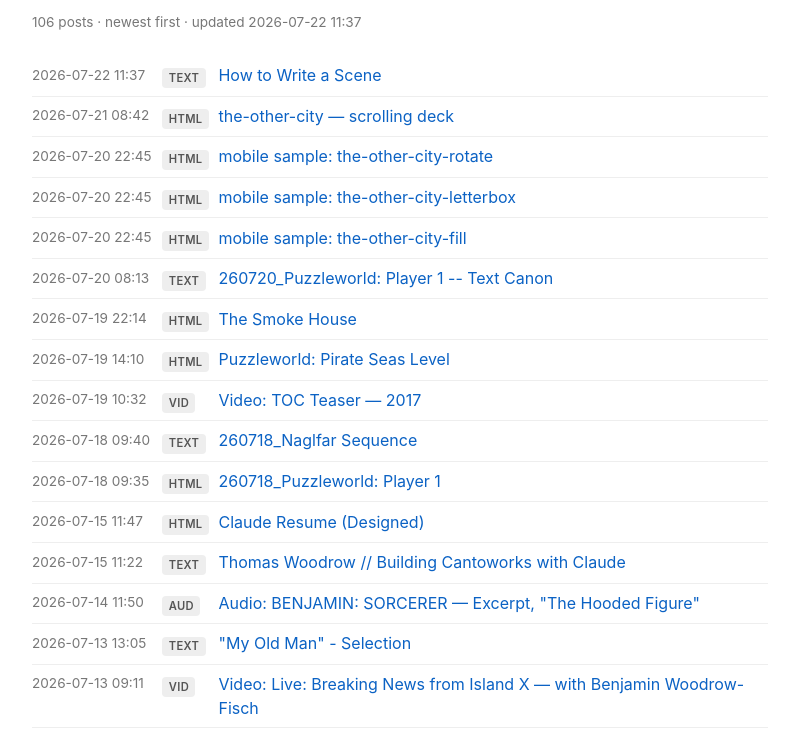
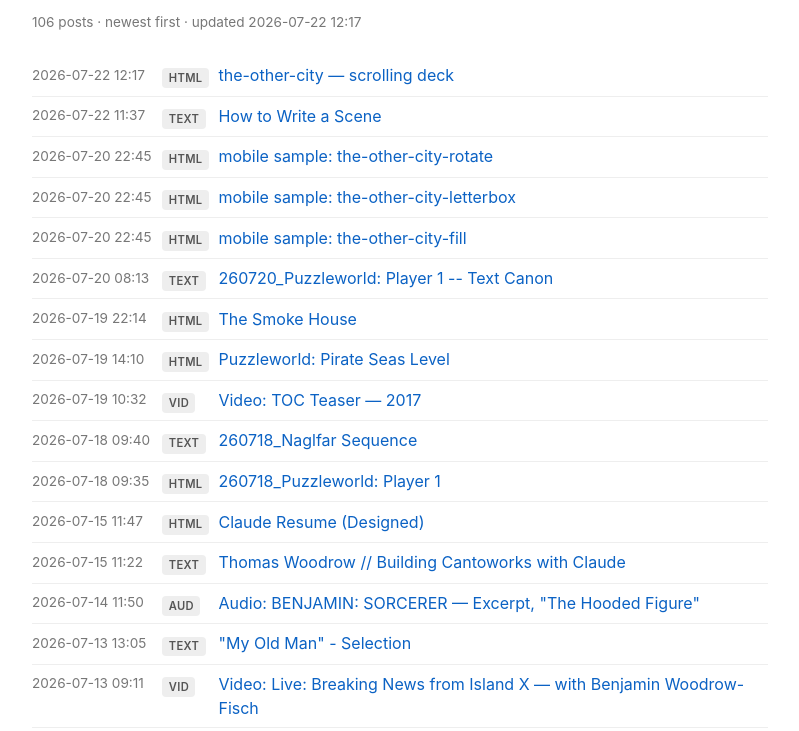
Before and after one commit to mumblequatch/postings, a plain HTML site: page index.html in a window 1280 px wide. Shown: the part 69-800 px from the top of the page, without its empty margins (240-1039 px from the left). Drawn offline with Linux system fonts and the light colour scheme.

Commit message:
Update postings

```diff
--- a/index.html
+++ b/index.html
@@ -26,9 +26,9 @@
   }
 </style></head><body>
 <h1>Postings</h1>
-<p class="sub">106 posts &middot; newest first &middot; updated 2026-07-22 11:37</p>
-<table><tr><td class="d">2026-07-22 11:37</td><td class="ty"><span class="badge">TEXT</span></td><td><a href="https://mumblequatch.github.io/how-to-write-a-scene/">How to Write a Scene</a></td></tr>
-<tr><td class="d">2026-07-21 08:42</td><td class="ty"><span class="badge">HTML</span></td><td><a href="https://artifacts.thomaswoodrow.com/the-other-city/">the-other-city — scrolling deck</a></td></tr>
+<p class="sub">106 posts &middot; newest first &middot; updated 2026-07-22 12:17</p>
+<table><tr><td class="d">2026-07-22 12:17</td><td class="ty"><span class="badge">HTML</span></td><td><a href="https://artifacts.thomaswoodrow.com/the-other-city/">the-other-city — scrolling deck</a></td></tr>
+<tr><td class="d">2026-07-22 11:37</td><td class="ty"><span class="badge">TEXT</span></td><td><a href="https://mumblequatch.github.io/how-to-write-a-scene/">How to Write a Scene</a></td></tr>
 <tr><td class="d">2026-07-20 22:45</td><td class="ty"><span class="badge">HTML</span></td><td><a href="https://artifacts.thomaswoodrow.com/the-other-city-rotate/">mobile sample: the-other-city-rotate</a></td></tr>
 <tr><td class="d">2026-07-20 22:45</td><td class="ty"><span class="badge">HTML</span></td><td><a href="https://artifacts.thomaswoodrow.com/the-other-city-letterbox/">mobile sample: the-other-city-letterbox</a></td></tr>
 <tr><td class="d">2026-07-20 22:45</td><td class="ty"><span class="badge">HTML</span></td><td><a href="https://artifacts.thomaswoodrow.com/the-other-city-fill/">mobile sample: the-other-city-fill</a></td></tr>
```
